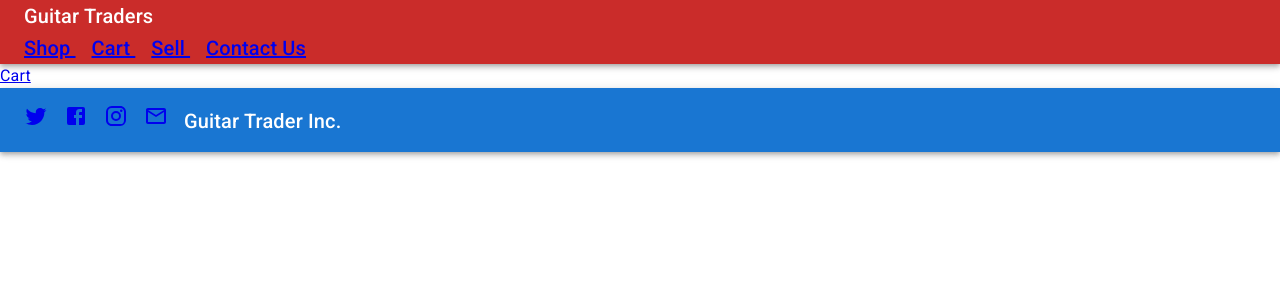
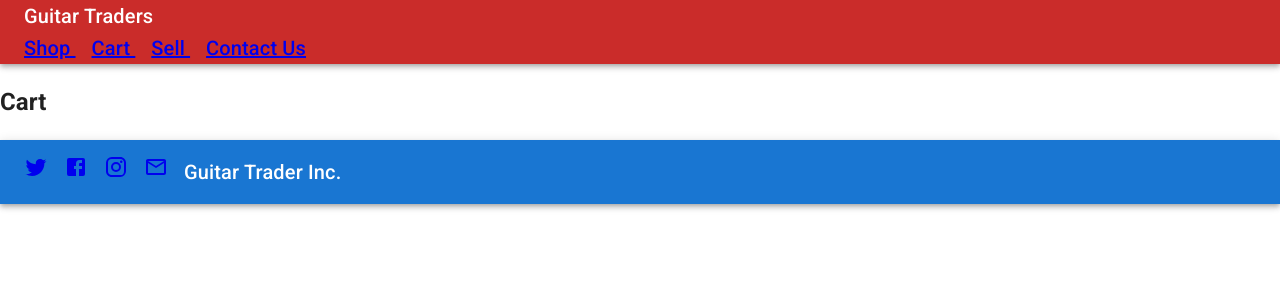
Before and after one commit to riverferguson/phase-2-project, a React (Create React App) app in the folder phase-2-project/: page /guitars/cart in a window 1280 px wide. Shown: the top 300 px of the page. Built offline with nearby package versions, Linux system fonts and the light colour scheme; data requests are answered from the project's data file.

Commit message:
add cart functionality

```diff
--- a/phase-2-project/package.json
+++ b/phase-2-project/package.json
@@ -16,6 +16,7 @@
     "react-dom": "^18.2.0",
     "react-router-dom": "^5.3.0",
     "react-scripts": "5.0.1",
+    "react-use-cart": "^1.13.0",
     "styled-components": "^5.3.10",
     "web-vitals": "^2.1.4"
   },
--- a/phase-2-project/src/components/App.js
+++ b/phase-2-project/src/components/App.js
@@ -15,6 +15,7 @@ import Search from './Search'
 function App() {
   const [guitars, setGuitars] = useState([]);
   const [search, setSearch] = useState("")
+  const [cartItems, setCartItems] = useState([]);
 
 
 
@@ -44,14 +45,14 @@ function App() {
           <GuitarForm addGuitar={addGuitar}/>
         </Route>
         <Route path='/guitars/cart'>
-          <Cart/>
+          <Cart cartItems={cartItems} guitars={guitars}/>
         </Route>
         <Route path='/guitars/contact'>
           <Contact/>
         </Route>
         <Route exact path='/'>
           <Search search={search} setSearch={setSearch}/>
-          <GuitarPage deleteGuitar={deleteGuitar} guitars={filteredGuitars}/>
+          <GuitarPage cartItems={cartItems} setCartItems={setCartItems} deleteGuitar={deleteGuitar} guitars={filteredGuitars}/>
         </Route>
         <Route path='/*'>
           <Error/>
--- a/phase-2-project/src/components/Cart.js
+++ b/phase-2-project/src/components/Cart.js
@@ -1,71 +1,45 @@
 import React from 'react'
 import { Link } from 'react-router-dom'
 
-const Cart = () => {
-  return (
-    <Link to='/guitars/cart'>
-      <div>Cart</div>
-    </Link>
-  )
-}
 
-export default Cart
+  const Cart = ({cartItems, guitars}) => {
+    return (
+      <div className="cart">
+        <h2>Cart</h2>
+        {cartItems.map((item, index) => (
+          <div key={index}>
+            <img src={item.image} alt={item.make}/>
+            <div>Make: {item.make}</div>
+            <div>Model: {item.model}</div>
+            <div>Price: ${item.price}</div>
+            {/* Add any other information you want to display */}
+          </div>
+        ))}
+      </div>
+    );
+  };
+  export default Cart
 
 
-// export default class Product extends Component {
 
-//   state = {
-//     cart: [],
-//   }
+  //   return (
+  //       <div className='cart-items'>
+  //         <div className="cart-item-header">Cart Items</div>
 
-//   add = (guitar) => {
-//     this.setState(state => ({
-//     cart: [...state.cart, guitar],
-//     }))
-//   }
+  //         {cartItems.length === 0 && (
+  //           <div className='cart-items-empty'> No Items are added.</div>
+  //         )}
 
-//   currencyOptions = {
-//     minimumFractionDigits: 2,
-//     maximumFractionDigits: 2,
-//   }
-//   getTotal = () => {
-//     const total = this.state.cart.reduce((totalCost, item) => totalCost + item.price, 0)
-//     return total.toLocaleString(undefined, this.currencyOptions)
-//   }
-
-//   remove = (product) => {
-//     this.setState(state => {
-//       const cart = [...state.cart]
-//     const productIndex = cart.findIndex(p => p.name === product.name);
-//     if(productIndex < 0) {
-//       return;
-//     }
-//     cart.splice(productIndex, 1)
-//     return ({
-//       cart
-//       })
-//     })
-//   }
-
-//   render() {
-//     return(
-//       <div className="wrapper">
-//         <div>
-//           Shopping Cart: {this.state.cart.length} total items.
-//         </div>
-//         <div>Total: {this.getTotal()}</div>
-//         <div>
-//           {guitars.map(guitar => (
-//             <div key={guitar.id}>
-//               <div className="product">
-//                 <span role="img" aria-label="ice cream">{product.emoji}</span>
-//               </div>
-//               <button onClick={() => this.add(guitar)}>Add</button>
-//               <button onClick={() => this.remove(guitar)}>Remove</button>
-//             </div>
-//           ))}
-//         </div>
-//       </div>
-//     )
-//   }
-// }
+  //         <div>
+  //           {cartItems.map((guitar) =>(
+  //             <div key={guitar.id} className='cart-items-list'>
+  //               <img
+  //               className='cart-item-image'
+  //               src={guitar.image}
+  //               alt={guitar.name}
+  //               />
+  //         </div>
+  //           ))}
+  //       </div>
+  //   )
+  //
--- a/phase-2-project/src/components/Contact.js
+++ b/phase-2-project/src/components/Contact.js
@@ -4,7 +4,6 @@ import "./Contact.css";
 
 const Contact = () => {
   return (
-    // <Link to='/guitars/contact'>
     <div className='contact-us'>
       <h2>Contact Us</h2>
       <h3>Customer Support:</h3>
@@ -29,7 +28,6 @@ const Contact = () => {
         United States
       </p>
     </div>
-    // {/* </Link> */}
   )
 }
 
--- a/phase-2-project/src/components/Error.js
+++ b/phase-2-project/src/components/Error.js
@@ -4,12 +4,9 @@ import { Link } from 'react-router-dom'
 const Error = () => {
   return (
     <>
-    <Link to='/*'>
-      <div>404 Page Not Found</div>
-    </Link>
-    <img src='phase-2-project/src/Images/404error.png' alt="Not Found">
-
-    </img>
+      <div>
+        <img src='phase-2-project/public/error2.jpg' alt="Not Found"></img>
+      </div>
     </>
   )
 }
--- a/phase-2-project/src/components/GuitarCard.js
+++ b/phase-2-project/src/components/GuitarCard.js
@@ -1,7 +1,7 @@
 import React from 'react'
 import './GuitarCard.css'
 
-const GuitarCard = ({guitar, deleteGuitar}) => {
+const GuitarCard = ({guitar, deleteGuitar, cartItems, setCartItems}) => {
     const {make, model, year, image, price, id} = guitar
 
 const handleDelete = () => {
@@ -12,6 +12,10 @@ fetch(`http://localhost:3001/guitars/${id}`, {
 .then(() => {deleteGuitar(guitar)})
 }
 
+const handleAddToCart = () => {
+  const newItem = { make, model, year, image, price, id };
+  setCartItems([...cartItems, newItem]);
+};
 
   return (
     <div className="main">
@@ -21,9 +25,8 @@ fetch(`http://localhost:3001/guitars/${id}`, {
             <div>Model: {model}</div>
             <div>Price: ${price}</div>
             <div>Year: {year}</div>
-            <button>🛒</button>
+            <button onClick={handleAddToCart}>🛒</button>
             <button onClick={handleDelete}>🗑️</button>
-
         </main>
     </div>
   )
--- a/phase-2-project/src/components/GuitarPage.js
+++ b/phase-2-project/src/components/GuitarPage.js
@@ -2,8 +2,8 @@ import React from "react";
 import GuitarCard from './GuitarCard'
 
 
-const GuitarPage = ({guitars}) => {
-const mappedGuitars = guitars.map(guitar => <GuitarCard key={guitar.id} guitar={guitar}/>)
+const GuitarPage = ({guitars, cartItems, setCartItems}) => {
+const mappedGuitars = guitars.map(guitar => <GuitarCard cartItems={cartItems} setCartItems={setCartItems} key={guitar.id} guitar={guitar}/>)
 
   return (
     <div>
```
Also changed, not shown: phase-2-project/public/error.png (renamed from phase-2-project/src/Images/404error.png), 1 other file (tests, documents, lock files or other folders).
